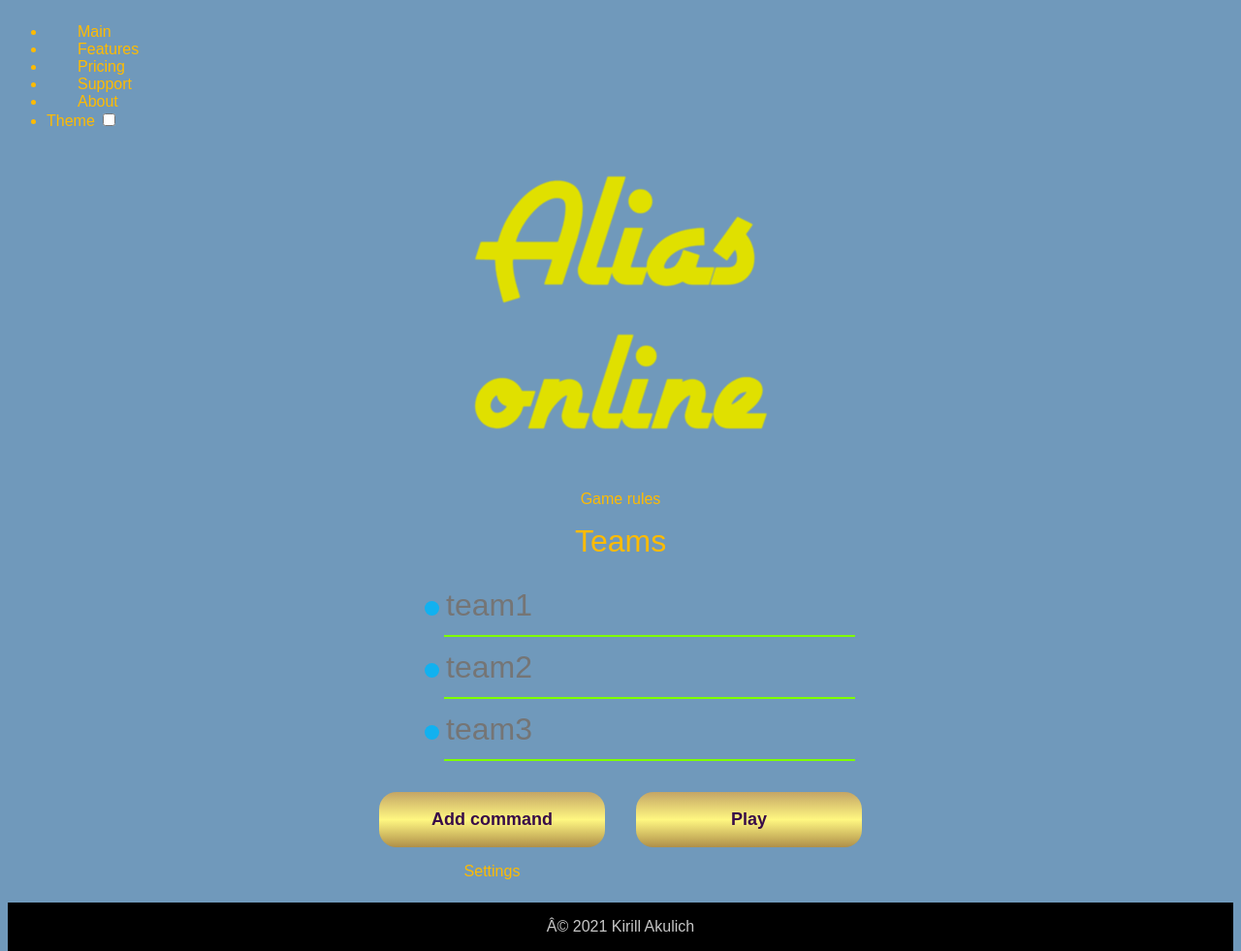
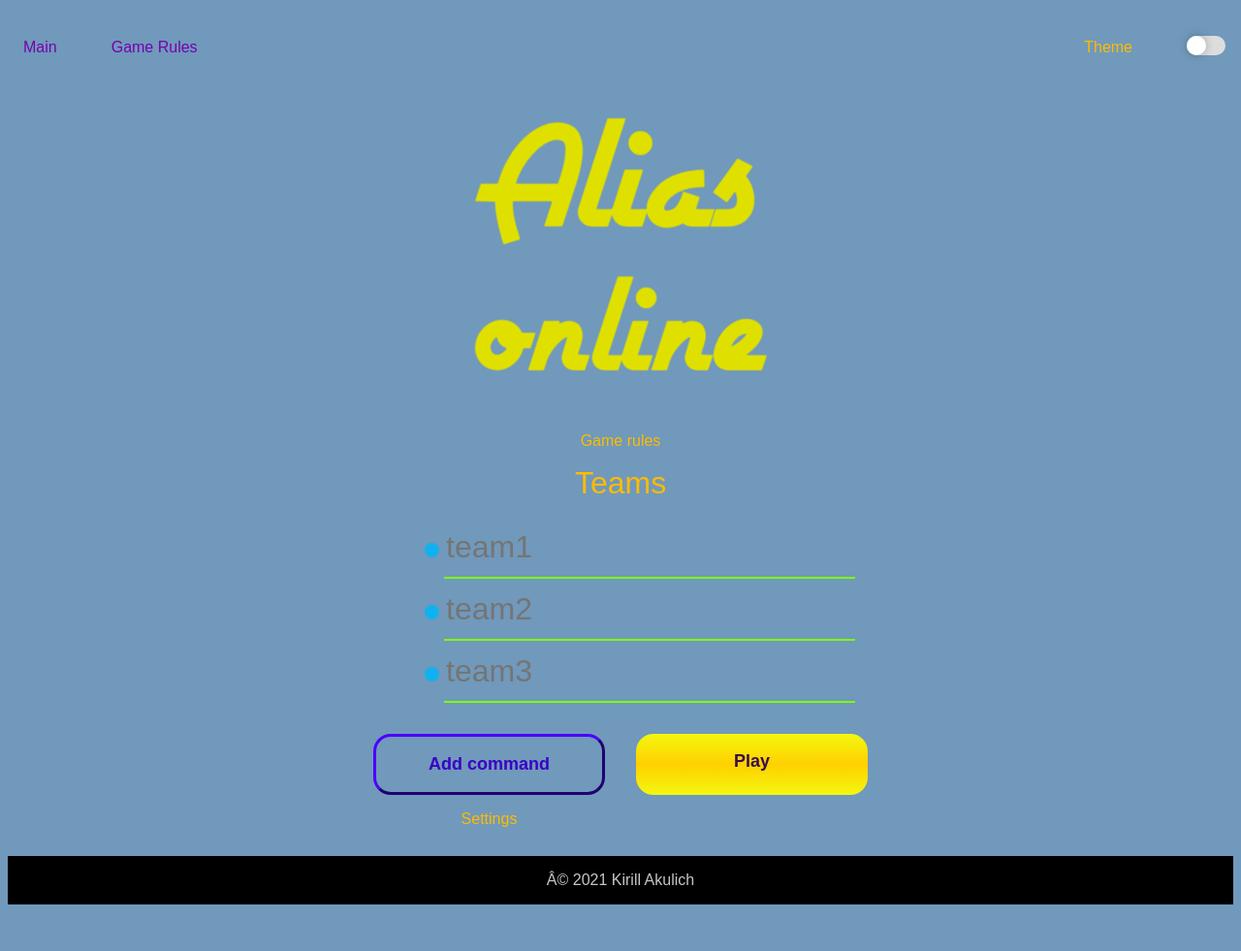
Before and after one commit to KirylAkulich1/FrontEndTasks, a plain HTML site: page fe_lab3/commands.html in a window 1280 px wide. Shown: the whole page at 97% size. After the commit the page ends 933 px from the top, so only its background shows below. Drawn offline with Linux system fonts and the light colour scheme.

Commit message:
site complited

```diff
--- a/fe_lab3/commands.html
+++ b/fe_lab3/commands.html
@@ -4,21 +4,28 @@
     <meta charset="uft-8">
     <link rel="stylesheet" href="css/styles.css" />
     <link rel="stylesheet" href="css/commands.css"/>
+
+    <link rel="stylesheet" href="css/site-nav/site-nav.css" />
+    <link rel="stylesheet" href="css/site-nav/__item/site-nav__item.css"/>
+    <link rel="stylesheet" href="css/site-nav/__item/_right/site-nav__item-right.css"/>
+    <link rel="stylesheet" href="css/site-nav/__ref/site-nav__ref.css"/>
+
+    <link rel="stylesheet" href="css/toggle/__fill/toggle_fill.css" />
+    <link rel="stylesheet" href="css/toggle/__input/toggle_input.css" />
+    <link rel="stylesheet" href="css/toggle/toggle.css" />
+
     <script src="js/main.js"></script>
 </head>
 <body>
     <div class="container">
-        <nav>
+         <nav>
             <ul class="site-nav">
-                <li><a href="/">Main</a></li>
-                <li><a href="/features">Features</a></li>
-                <li><a href="/pricing">Pricing</a></li>
-                <li><a href="/support">Support</a></li>
-                <li class="nav-right">
-                    <a href="/about">About</a>
+                <li class="site-nav__item"><a class="site-nav__ref" href="index.html">Main</a></li>
+                <li class="site-nav__item"><a class="site-nav__ref" href="gamerules.html">Game Rules</a></li>
+                <li class="site-nav__item site-nav__item-right">
+                    <a>Theme</a>
                 </li>
-                <li>
-                    <label>Theme</label>
+                <li class="site-nav__item">
                     <label class="toggle" for="myToggle">
                         <input class="toggle__input" name="" type="checkbox" id="myToggle" onclick="toggleTheme()">
                         <div class="toggle__fill">
@@ -42,9 +49,9 @@
                 </ul>
             </section>
             <div class="command-control">
-                <a class="primary-button">Add command</a>
-                <a class="primary-button">Play</a>
-                <a href="/game_rules">Settings</a>
+                <button class="secondary-button">Add command</button>
+                <a class="primary-button" href="gameproc.html">Play</a>
+                <a href="gamerules.html">Settings</a>
             </div>
         </main>
         <footer>
--- a/fe_lab3/css/styles.css
+++ b/fe_lab3/css/styles.css
@@ -1,20 +1,26 @@
 .theme-light {
     --text-color: rgb(255, 187, 0);
-    --color-primary: #0060df;
-    --color-secondary: #fbfbfe;
+    --color-primary: #f3f70f;
+    --color-secondary: #3b00c5;
     --color-accent: #fd6f53;
     --font-color: #000000;
     --bg-color : rgb(112, 153, 187);
-    --nav-ref-color: rgb(235, 117, 8);
+    --nav-ref-color: rgb(120, 0, 175);
+    --timer-bg-color:rgb(0, 0, 0);
+    --timer-text-color:rgb(213, 225, 243);
+    --middle-gradient:rgb(255, 208, 0);
   }
 .theme-dark {
-    --text-color: rgb(248, 223, 152);
-    --color-primary: #17ed90;
-    --color-secondary: #243133;
+    --text-color: rgb(219, 119, 4);
+    --color-primary: #ffae00;
+    --color-secondary: #c884ff;
     --color-accent: #12cdea;
     --font-color: #ffffff;
     --bg-color : rgb(36, 73, 129);
-    --nav-ref-color: rgb(255, 184, 117);
+    --nav-ref-color: rgb(220, 196, 243);
+    --timer-text-color:rgb(0, 0, 0);
+    --timer-bg-color:rgb(213, 225, 243);
+    --middle-gradient:rgb(255, 238, 2);
   }
 :root{
   box-sizing: border-box;
@@ -97,7 +103,20 @@ footer{
     font-size: large;
     color: #380c49;
     font-weight: bold;
-    background-image: linear-gradient(180deg,rgb(196, 165, 101),rgb(255, 247, 129),rgb(175, 143, 73));
+    background-image: linear-gradient(180deg,var(--color-primary),var(--middle-gradient),var(--color-primary));
+    text-align: center;
+    text-decoration: none;
+}
+
+.secondary-button{
+    border-color: var(--color-secondary);
+    padding: 1em 3em;
+    border-radius: 1em;
+    border-width: .2em;
+    background: inherit;
+    font-size: large;
+    color: var(--color-secondary);
+    font-weight: bold;
     text-align: center;
     text-decoration: none;
 }
--- a/fe_lab3/settings.html
+++ b/fe_lab3/settings.html
@@ -15,6 +15,7 @@
     <link rel="stylesheet" href="css/toggle/__input/toggle_input.css" />
     <link rel="stylesheet" href="css/toggle/toggle.css" />
 
+    <script src="js/main.js"></script>
 </head>
 <body>
     <div class="container">
@@ -23,7 +24,7 @@
         </header>
         <nav>
             <ul class="site-nav">
-                <li class="site-nav__item"><a class="site-nav__ref" href="/">Main</a></li>
+                <li class="site-nav__item"><a class="site-nav__ref" href="index.html">Main</a></li>
                 <li class="site-nav__item"><a class="site-nav__ref" href="/gamerules.html">Game Rules</a></li>
                 <li class="site-nav__item site-nav__item-right">
                     <a>Theme</a>
@@ -106,7 +107,7 @@
                 </li>
                 </section>
             </ul>
-            <button class="primary-button">Next</button>
+            <a class="primary-button" href="commands.html">Next</a>
         </main>
         <footer>
             <p>© 2021 Kirill Akulich</p>
```
Also changed, not shown: fe_lab3/css/gameproc.css (+43 -1 lines), fe_lab3/gameproc.html (+6 -2 lines), fe_lab3/index.html (+2 -2 lines).
